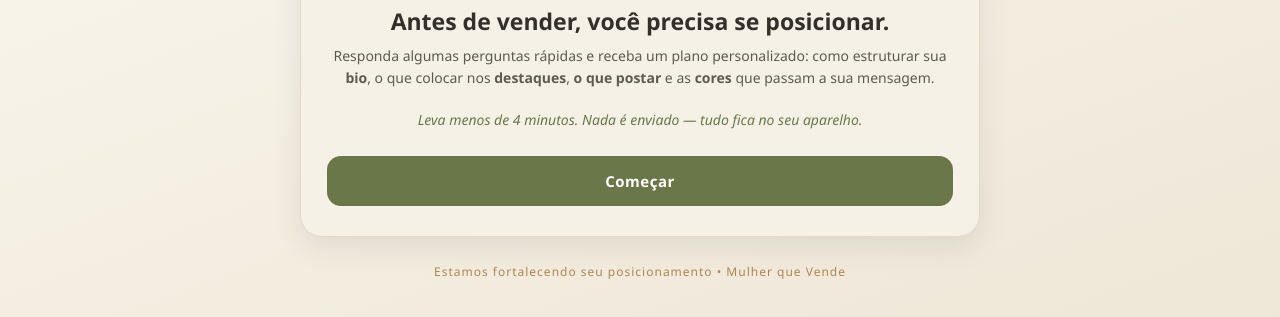
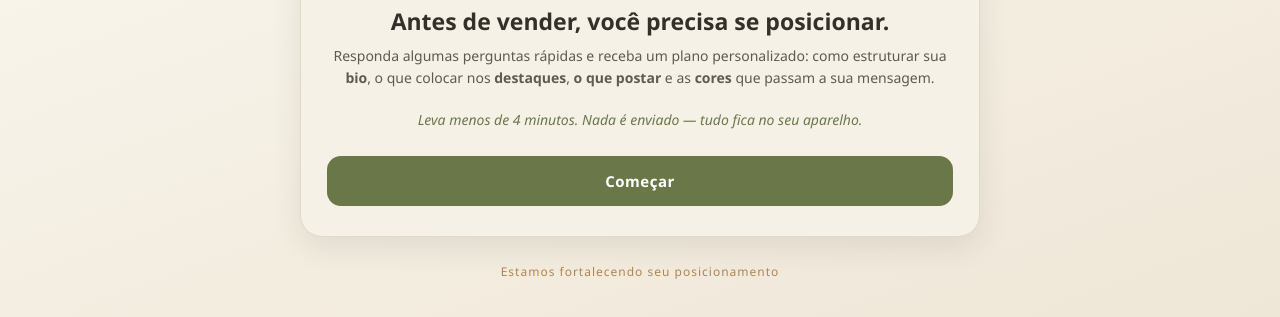
Before and after one commit to GrupoPasdiora/analise, a plain HTML site: page index.html in a window 1280 px wide. Shown: the part 277-594 px from the top of the page. Drawn offline with Linux system fonts and the light colour scheme.

Commit message:
Remove extra text from footer in index.html

```diff
--- a/index.html
+++ b/index.html
@@ -158,7 +158,7 @@
       <button class="btn prim" id="next">Começar</button>
     </div>
   </div>
-  <div class="foot">Estamos fortalecendo seu posicionamento • Mulher que Vende</div>
+  <div class="foot">Estamos fortalecendo seu posicionamento</div>
 </div>
 
 <script>
```
